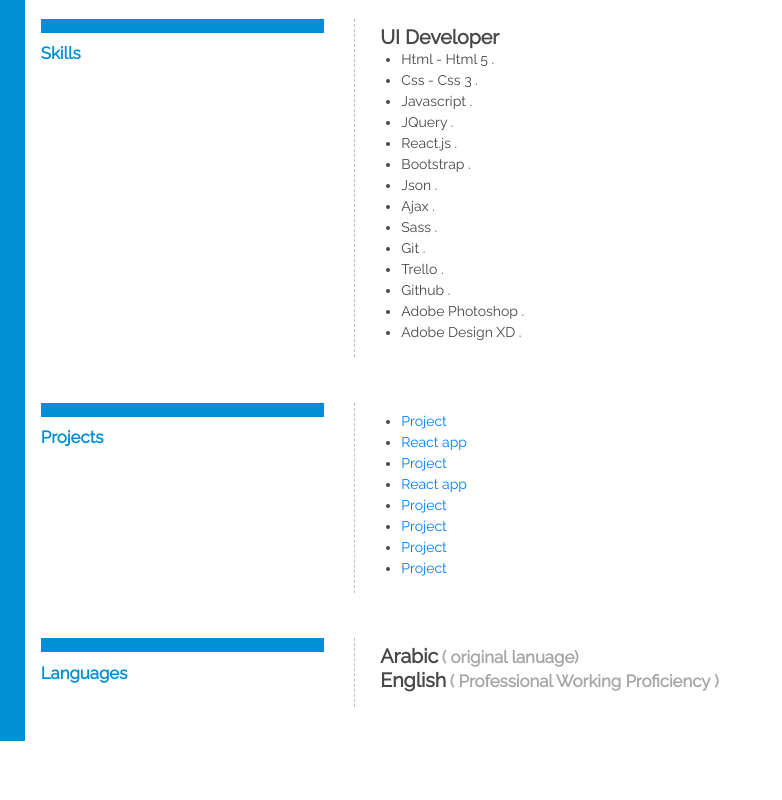
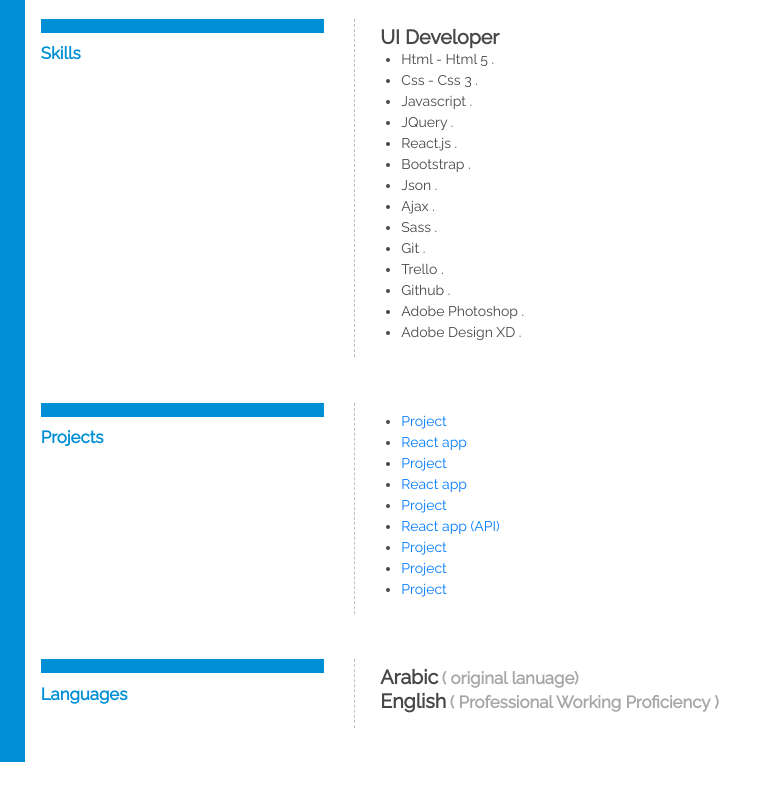
Before and after one commit to gehadeladl/Cv, a plain HTML site: page index.html in a window 1280 px wide. Shown: the part 546-1346 px from the top of the page, without its empty margins (0-782 px from the left). Drawn offline with nearby package versions, Linux system fonts and the light colour scheme; a script that the page names is missing.

Commit message:
Update index.html

```diff
--- a/index.html
+++ b/index.html
@@ -257,6 +257,7 @@
                                             <li><a href="https://gehadeladl.github.io/tamplate-1/" target="-blank">Project</a></li>
                                             <li><a href="https://gehadeladl.github.io/React_P1/" target="-blank">React app</a></li>
                                             <li><a href="https://gehadeladl.github.io/tamplat-4/" target="-blank">Project</a></li>
+                                            <li><a href="https://gehadeladl.github.io/React_P4/" target="-blank">React app (API)</a></li>
                                             <li><a href="https://gehadeladl.github.io/tamplat-3/" target="-blank">Project</a></li>
                                             <li><a href="https://gehadeladl.github.io/tamplate-5/" target="-blank">Project</a></li>
                                             <li><a href="https://gehadeladl.github.io/tamplate-6/" target="-blank">Project</a></li>
```
